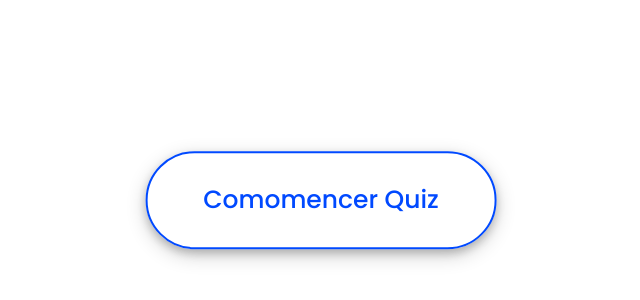
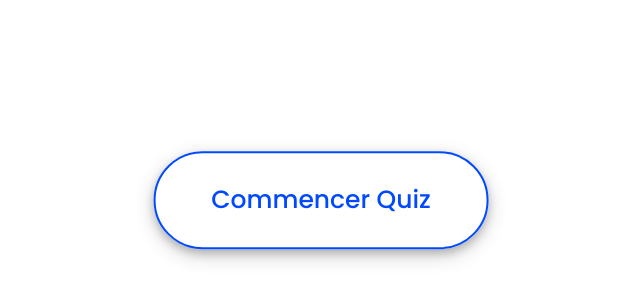
Before and after one commit to lauradumi/sidleeintern, a plain HTML site: page quiz.html in a window 1280 px wide. Shown: the part 200-500 px from the top of the page, without its empty margins (319-959 px from the left). Drawn offline with Linux system fonts and the light colour scheme.

Commit message:
Update quiz.html

```diff
--- a/quiz.html
+++ b/quiz.html
@@ -12,7 +12,7 @@
 <body class="quiz_body">
   <div div class="btn_container">
   <!-- Start Quiz Button -->
-  <div class="start_btn"><button>Comomencer Quiz</button></div>
+  <div class="start_btn"><button>Commencer Quiz</button></div>
   <!-- <a href="./index.html" class="start_btn"><button>Retour</button></a> -->
   <!-- <div><a href="./index.html" class="start_btn" role="button">Retour</a></div> -->
   </div>
```
